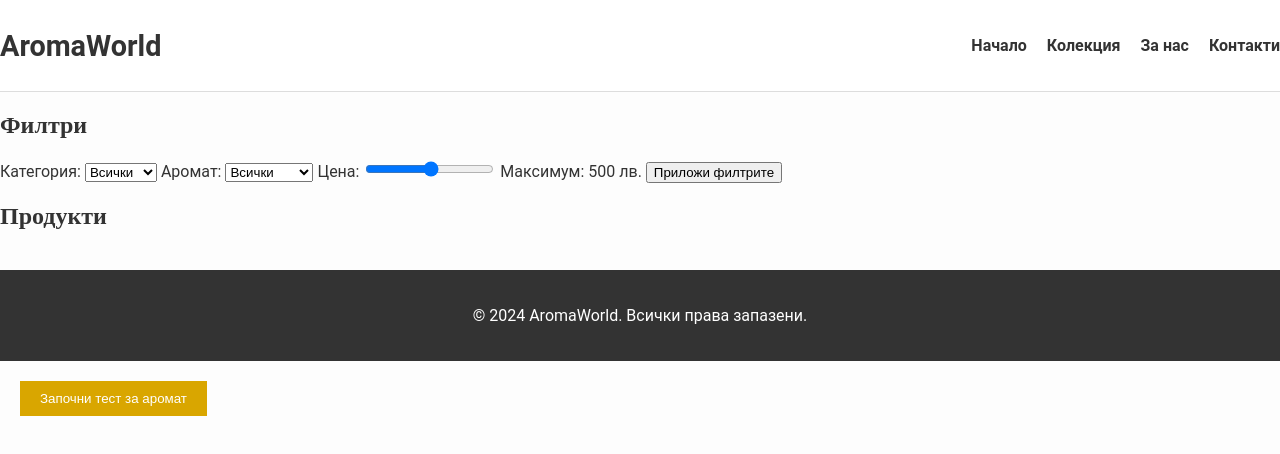
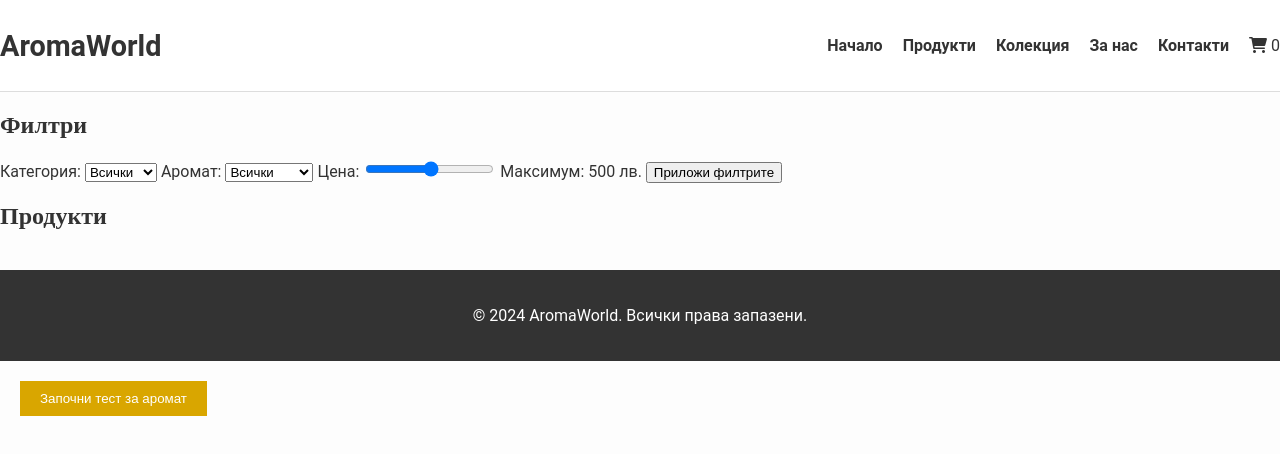
Before and after one commit to monika-buditel/biletnica, a plain HTML site: page pages/collection.html in a window 1280 px wide. Drawn offline with Linux system fonts and the light colour scheme.

Commit message:
Update collection.html

```diff
--- a/pages/collection.html
+++ b/pages/collection.html
@@ -5,6 +5,7 @@
     <meta name="viewport" content="width=device-width, initial-scale=1.0">
     <title>Колекция - AromaWorld</title>
     <link rel="stylesheet" href="../pages.css/styles.css">
+    <link href="https://cdnjs.cloudflare.com/ajax/libs/font-awesome/6.0.0-beta3/css/all.min.css" rel="stylesheet">
 </head>
 <body>
     <header>
@@ -13,9 +14,14 @@
             <nav>
                 <ul>
                     <li><a href="home.html">Начало</a></li>
+                    <li><a href="produkti.html">Продукти</a></li>
                     <li><a href="collection.html">Колекция</a></li>
                     <li><a href="about.html">За нас</a></li>
                     <li><a href="contact.html">Контакти</a></li>
+                    <li class="cart-icon">
+                        <i class="fas fa-shopping-cart"></i>
+                        <span id="cart-count">0</span>
+                    </li>
                 </ul>
             </nav>
         </div>
```
